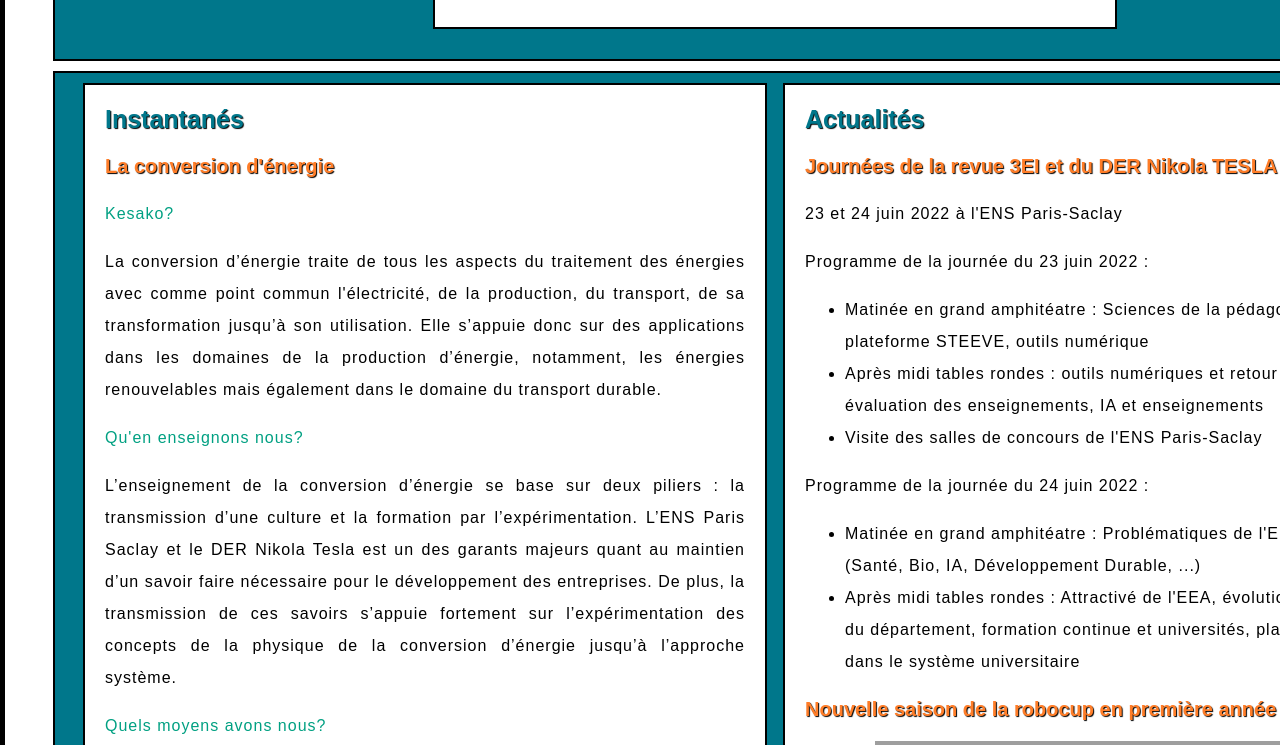
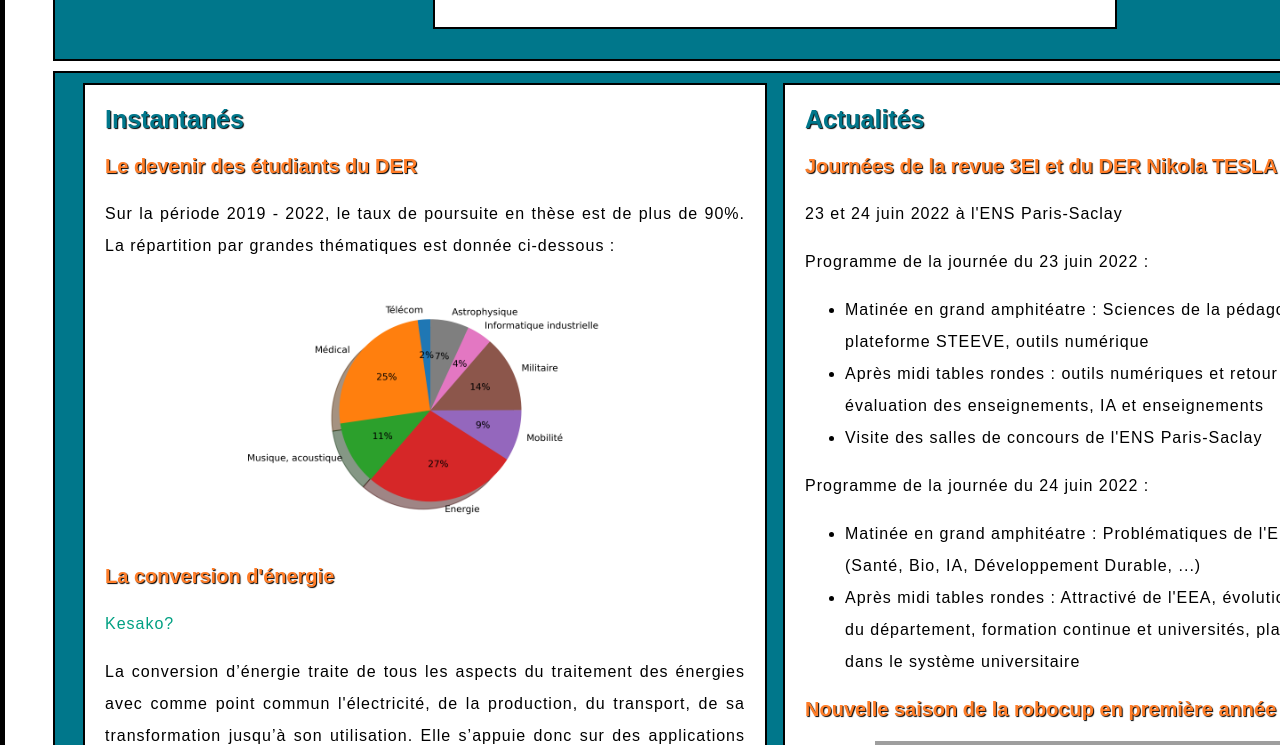
Before and after one commit to OJEDAJAVIER/activitespedagogiquesetrecherches, a plain HTML site: page index.html in a window 1280 px wide. Shown: the part 734-1479 px from the top of the page. Drawn offline with Linux system fonts and the light colour scheme; grey boxes are pictures that could not be loaded.

Commit message:
Mise à jour 31/03/2022

```diff
--- a/index.html
+++ b/index.html
@@ -39,6 +39,9 @@
 				<article>
 					<div class="flex">
 						<h2>Instantanés</h2>
+							<h3>Le devenir des étudiants du DER</h3>
+								<p style="text-align:justify"> Sur la période 2019 - 2022, le taux de poursuite en thèse est de plus de 90%. La répartition par grandes thématiques est donnée ci-dessous : </p>
+								<img src="images/PieChart02.png" alt="PieChart02" height="auto" width="400">
 							<h3>La conversion d'énergie</h3>
 								<p style="color: #00A082">	Kesako? </p>
 								<p style="text-align:justify"> La conversion d’énergie traite de tous les aspects du traitement des énergies avec comme point commun l'électricité,
```
Also changed, not shown: images/PieChart01.png (added), images/PieChart02.png (added).
